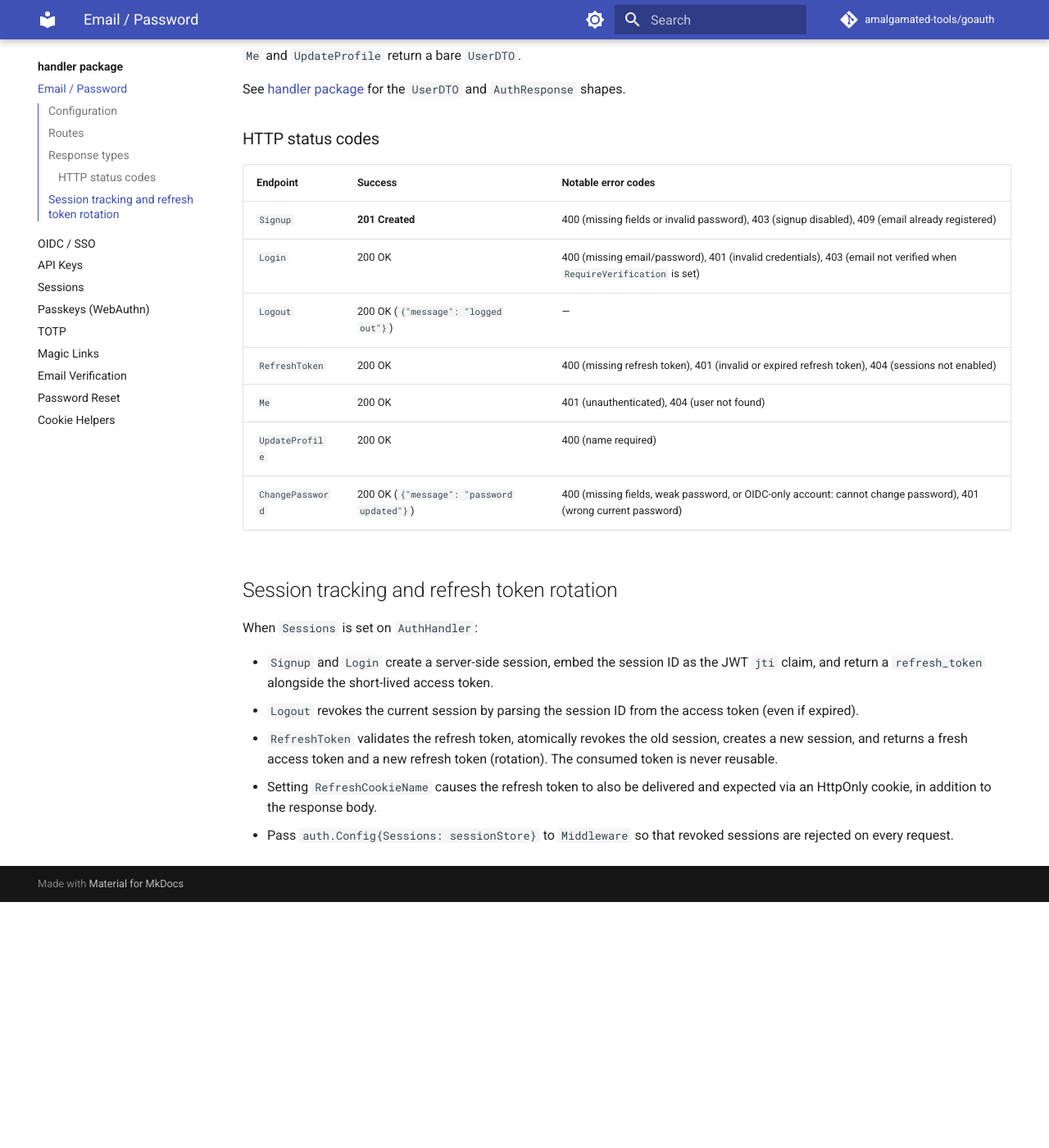
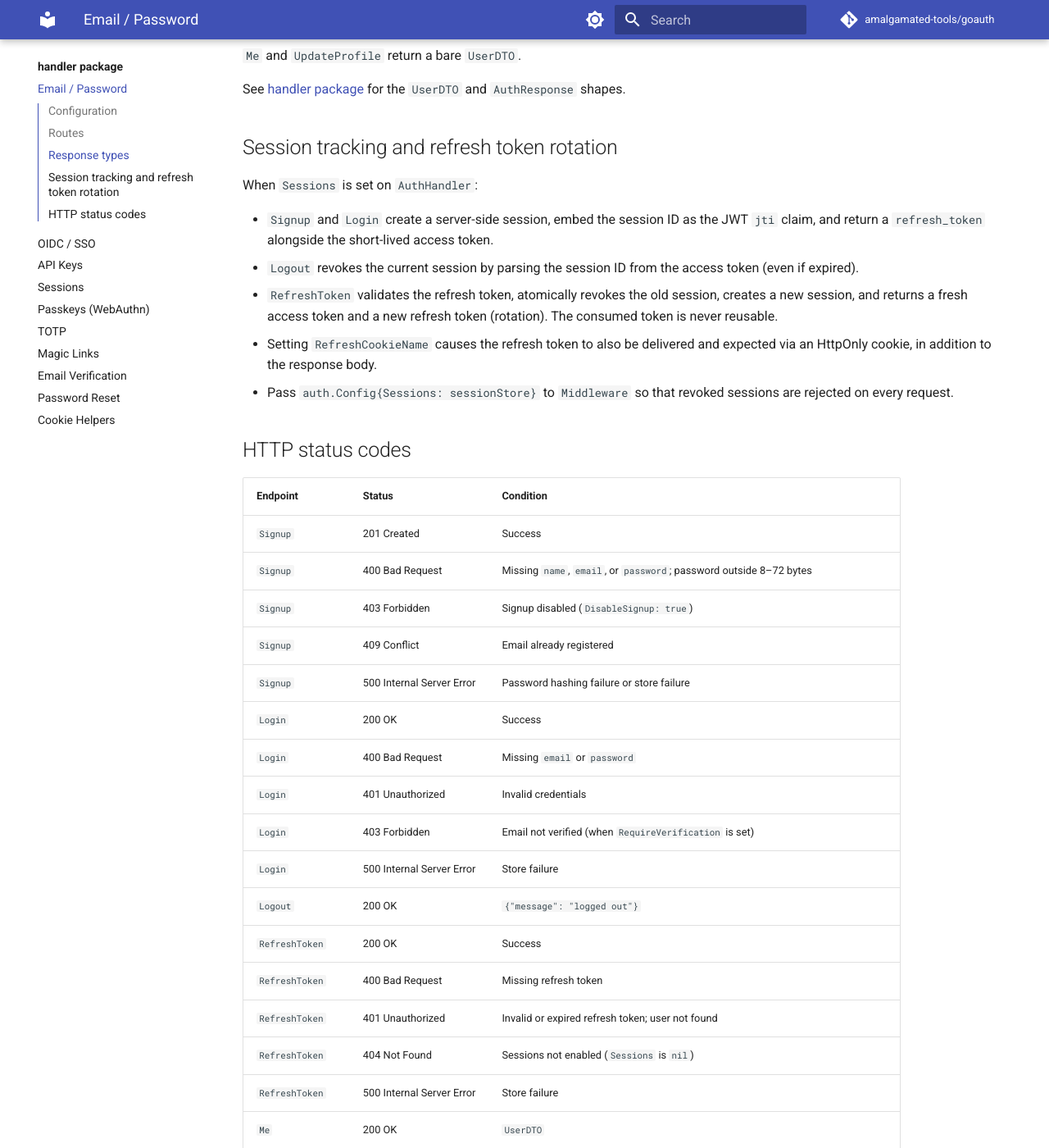
Before and after one commit to amalgamated-tools/goauth, an MkDocs documentation site: the page built from docs/handler/auth.md, in a window 1280 px wide and 1400 px high, scrolled down 1035 px. Shown: the whole window at 82% size. Built offline with MkDocs 1.6.1 and Material for MkDocs 9.7.7, drawn with Linux system fonts in a browser that asks for light colours; comment, search, counter and statistics services are not loaded; before the commit the page ends 2135 px from its top, so only the background shows below that; some of the changed text lies outside the part shown.

Commit message:
docs(handler): expand AuthHandler and PasswordResetHandler status code docs
- Replace the condensed '### HTTP status codes' subsection in auth.md
  with a comprehensive '## HTTP status codes' section at the end of the
  file, matching the format of all other handler docs. The previous table
  listed only 'Notable error codes' and omitted 500 conditions for Login,
  Signup, Me, UpdateProfile, and ChangePassword.

- In password-reset.md, document the exact RequestReset 200 response body
  ('if that email is registered, a reset link has been sent') in both the
  admonition and the status code table row, mirroring how magic-links.md
  documents the RequestMagicLink message.

Co-authored-by: Copilot <223556219+Copilot@users.noreply.github.com>

```diff
--- a/docs/handler/auth.md
+++ b/docs/handler/auth.md
@@ -41,18 +41,6 @@ POST   /auth/password        → h.ChangePassword // change password (requires a
 
 See [handler package](index.md#shared-response-types) for the `UserDTO` and `AuthResponse` shapes.
 
-### HTTP status codes
-
-| Endpoint | Success | Notable error codes |
-|---|---|---|
-| `Signup` | **201 Created** | 400 (missing fields or invalid password), 403 (signup disabled), 409 (email already registered) |
-| `Login` | 200 OK | 400 (missing email/password), 401 (invalid credentials), 403 (email not verified when `RequireVerification` is set) |
-| `Logout` | 200 OK (`{"message": "logged out"}`) | — |
-| `RefreshToken` | 200 OK | 400 (missing refresh token), 401 (invalid or expired refresh token), 404 (sessions not enabled) |
-| `Me` | 200 OK | 401 (unauthenticated), 404 (user not found) |
-| `UpdateProfile` | 200 OK | 400 (name required) |
-| `ChangePassword` | 200 OK (`{"message": "password updated"}`) | 400 (missing fields, weak password, or OIDC-only account: cannot change password), 401 (wrong current password) |
-
 ## Session tracking and refresh token rotation
 
 When `Sessions` is set on `AuthHandler`:
@@ -62,3 +50,34 @@ When `Sessions` is set on `AuthHandler`:
 - `RefreshToken` validates the refresh token, atomically revokes the old session, creates a new session, and returns a fresh access token and a new refresh token (rotation). The consumed token is never reusable.
 - Setting `RefreshCookieName` causes the refresh token to also be delivered and expected via an HttpOnly cookie, in addition to the response body.
 - Pass `auth.Config{Sessions: sessionStore}` to `Middleware` so that revoked sessions are rejected on every request.
+
+## HTTP status codes
+
+| Endpoint | Status | Condition |
+|---|---|---|
+| `Signup` | 201 Created | Success |
+| `Signup` | 400 Bad Request | Missing `name`, `email`, or `password`; password outside 8–72 bytes |
+| `Signup` | 403 Forbidden | Signup disabled (`DisableSignup: true`) |
+| `Signup` | 409 Conflict | Email already registered |
+| `Signup` | 500 Internal Server Error | Password hashing failure or store failure |
+| `Login` | 200 OK | Success |
+| `Login` | 400 Bad Request | Missing `email` or `password` |
+| `Login` | 401 Unauthorized | Invalid credentials |
+| `Login` | 403 Forbidden | Email not verified (when `RequireVerification` is set) |
+| `Login` | 500 Internal Server Error | Store failure |
+| `Logout` | 200 OK | `{"message": "logged out"}` |
+| `RefreshToken` | 200 OK | Success |
+| `RefreshToken` | 400 Bad Request | Missing refresh token |
+| `RefreshToken` | 401 Unauthorized | Invalid or expired refresh token; user not found |
+| `RefreshToken` | 404 Not Found | Sessions not enabled (`Sessions` is `nil`) |
+| `RefreshToken` | 500 Internal Server Error | Store failure |
+| `Me` | 200 OK | `UserDTO` |
+| `Me` | 404 Not Found | User not found |
+| `Me` | 500 Internal Server Error | Store failure |
+| `UpdateProfile` | 200 OK | `UserDTO` |
+| `UpdateProfile` | 400 Bad Request | Missing or empty `name` |
+| `UpdateProfile` | 500 Internal Server Error | Store failure |
+| `ChangePassword` | 200 OK | `{"message": "password updated"}` |
+| `ChangePassword` | 400 Bad Request | Missing fields; password outside 8–72 bytes; OIDC-only account (no password set) |
+| `ChangePassword` | 401 Unauthorized | Wrong current password |
+| `ChangePassword` | 500 Internal Server Error | Store failure or password hashing failure |
```
Also changed, not shown: docs/handler/password-reset.md (+6 -2 lines).
